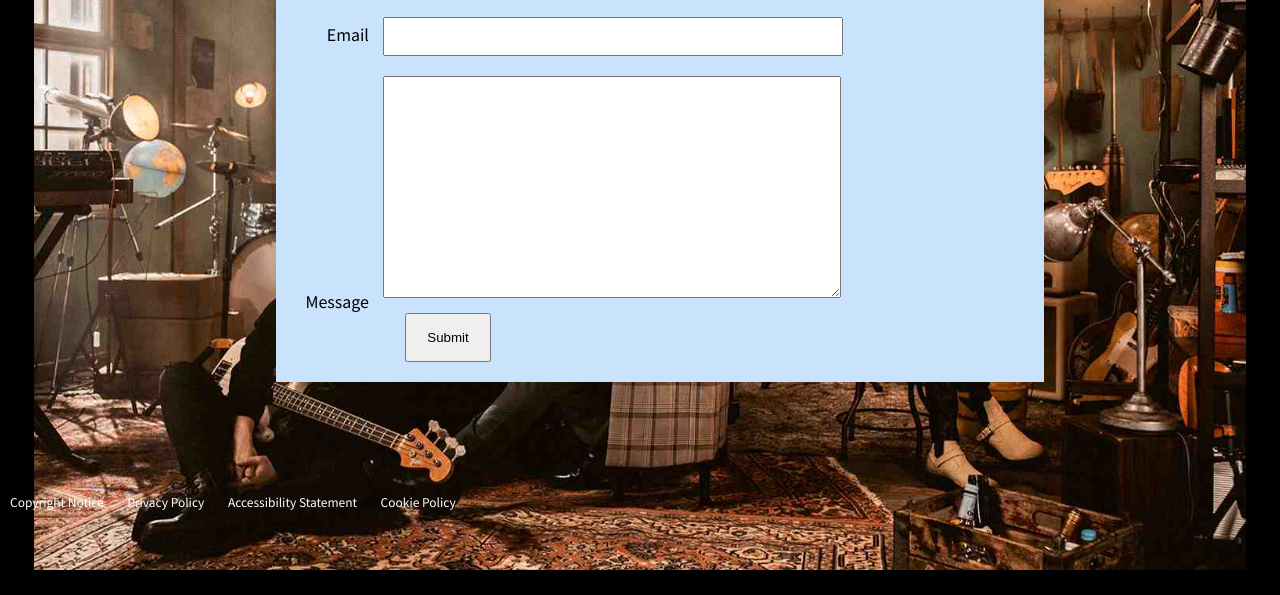
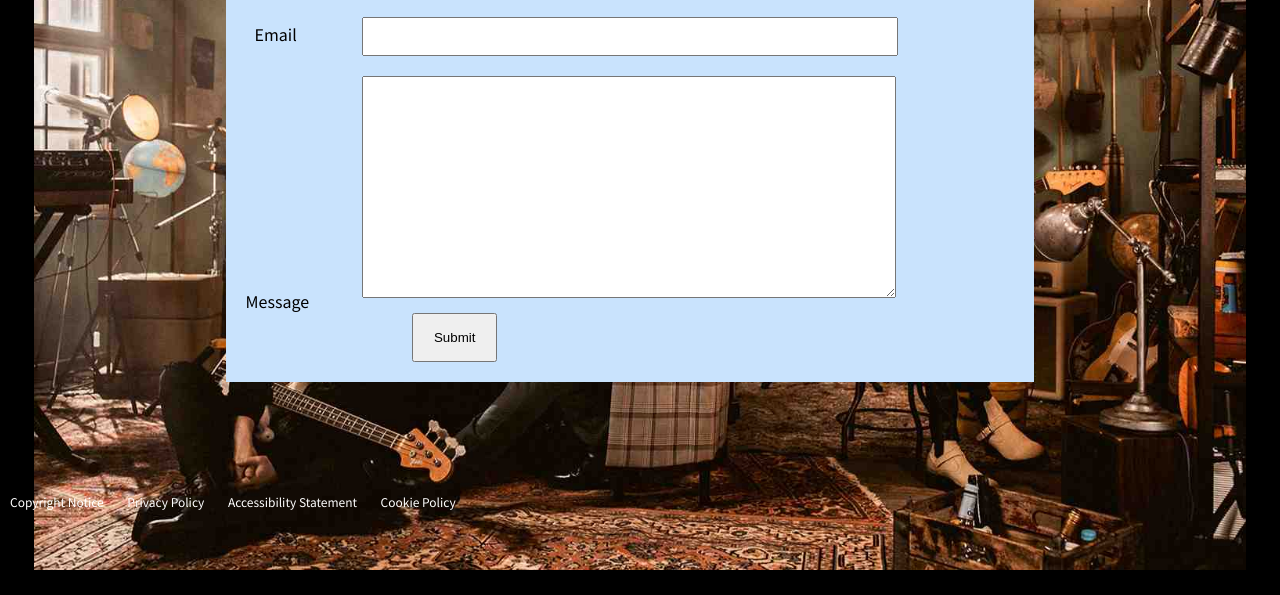
Before and after one commit to il-projects/demo123, a plain HTML site: page project_1/contact.html in a window 1280 px wide. Shown: the part 288-883 px from the top of the page. Drawn offline with Linux system fonts and the light colour scheme; a web font is replaced by a local one.

Commit message:
Add files via upload

```diff
--- a/project_1/contact.html
+++ b/project_1/contact.html
@@ -13,12 +13,13 @@
     <title>about me CSS</title>
     <style type="text/css">
 		body,html{font-family: "Noto Sans JP"; background-color:black; color:white}
-        label {display:inline-block;width:10%;text-align: right;color:black;}
-        input[type = submit] {margin-left: 15%; padding: 15px 20px;}
-        input[type=text],textarea {width:60%; padding:10px;margin:10px;
-                                          }
+        label {display:inline-block;width:4vw;text-align: right;color:black;}
+        input[type = submit] {margin-left: 15%; padding: 15px 20px;
+                             position: relative; left: 4vw;}
+        input[type=text],textarea {width:40vw; padding:10px;margin:10px; position: relative;
+                                    left: 4vw     }
         .form {background-color: rgb(201, 227, 253);padding: 20px;
-              width:60%; position: relative; top: 100px; left:20%}
+              width:60vw; position: relative; top: 100px; left:15vw}
         .FormTitle {font-size:40px;color: #000;text-align: center;}
         #top {background-image: url(HIGE.jpg);background-size:cover;height: 800px;
                 margin: 2vw; background-repeat: no-repeat;background-attachment: fixed;
```
Also changed, not shown: project_1/about.html (+5 -5 lines), project_1/songs.html (+1 -1 lines).
